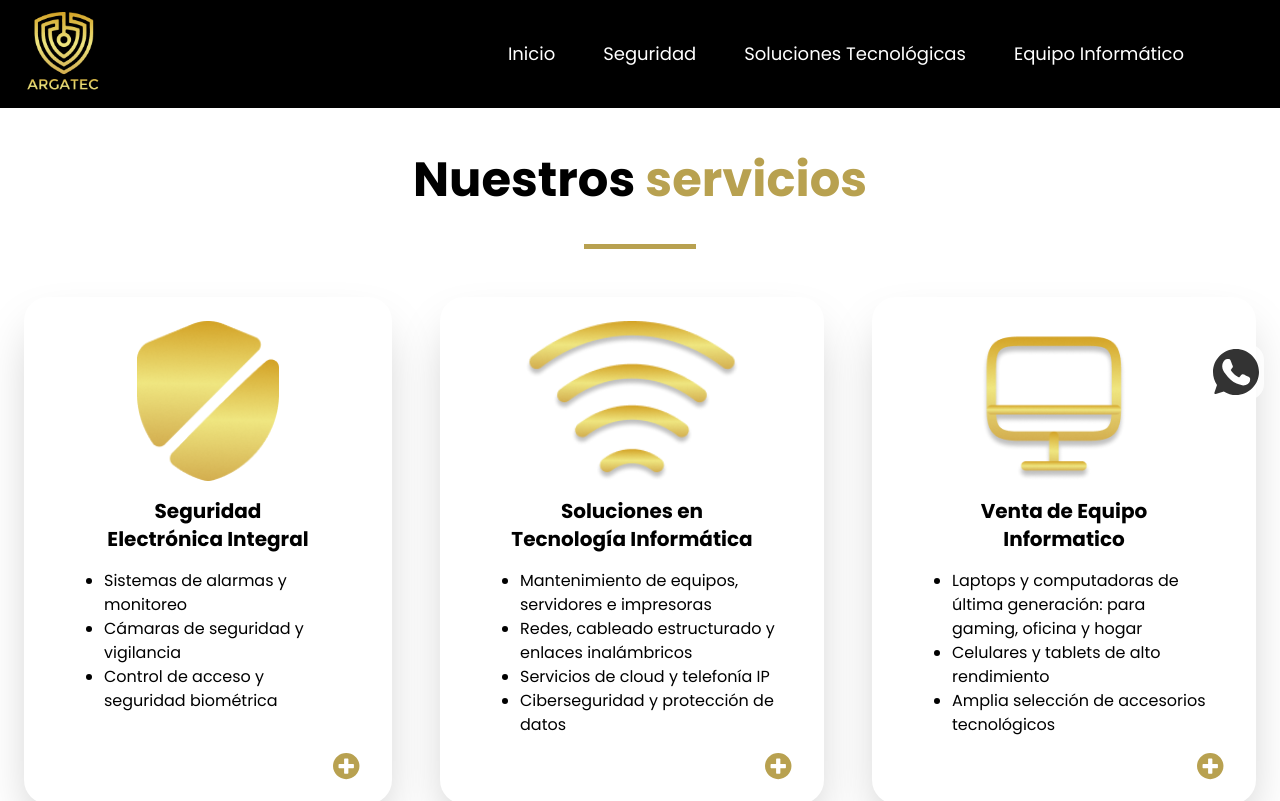
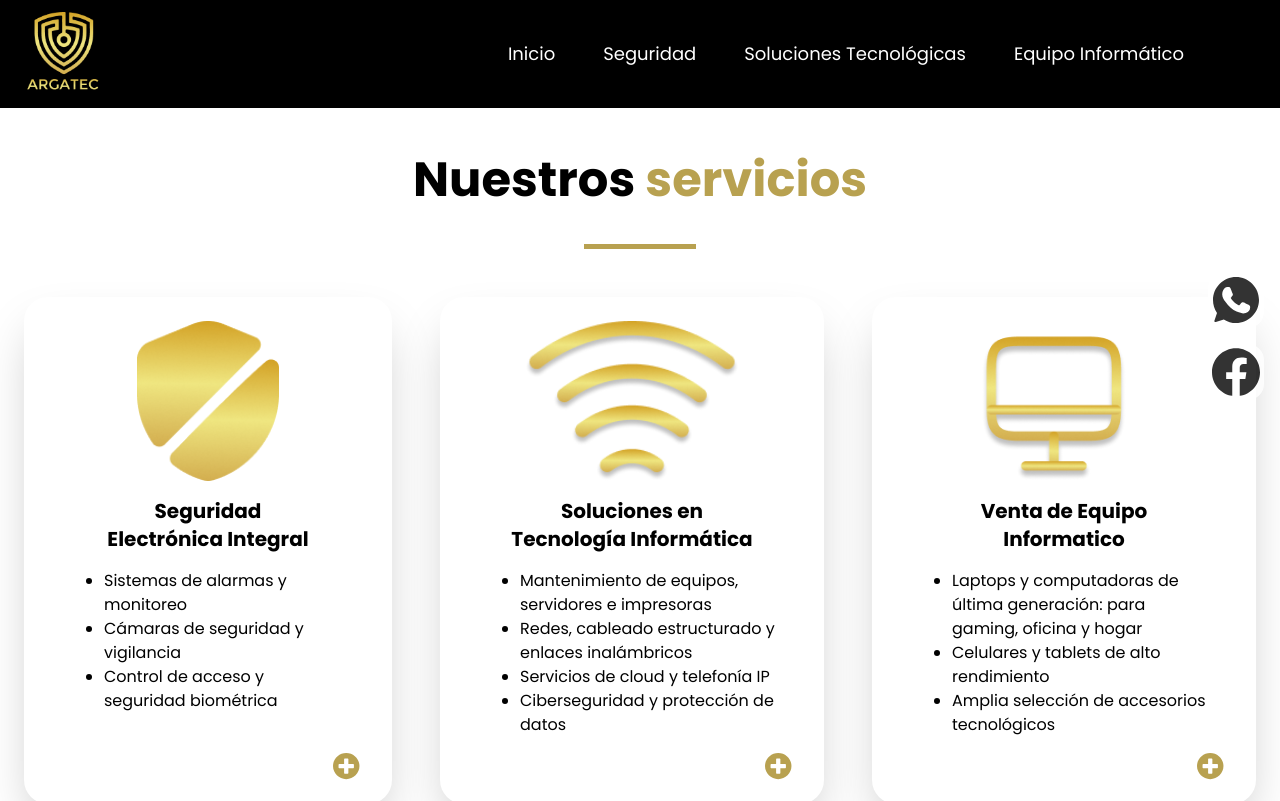
Before and after one commit to Argatec/argatec_website, a SvelteKit app: page / in a window 1280 px wide. Shown: the top 801 px of the page. Built offline with nearby package versions, Linux system fonts and the light colour scheme.

Commit message:
Refactor Socials. Add Facebook.

```diff
--- a/src/components/socials.svelte
+++ b/src/components/socials.svelte
@@ -1,9 +1,11 @@
 <script>
   import { whatsapp_link } from "$lib/links";
+  import { facebook_link } from "$lib/links";
 </script>
 
-<div class="flex flex-col w-full items-end pr-4 sticky bottom-[400px] z-30">
-  <a href={$whatsapp_link} target="_blank" class="max-xl:absolute space-y-4 w-14 bg-white rounded-2xl p-1 opacity-80">
+<div class="w-full items-end pr-4 sticky bottom-[400px] z-30 space-y-4">
+  <div class="w-full h-14 flex justify-end">
+    <a href={$whatsapp_link} target="_blank" class=" space-y-4 bg-white rounded-2xl p-1 opacity-80">
       <svg
         enable-background="new 0 0 24 24"
         height="100%"
@@ -22,3 +24,9 @@
       >
     </a>
   </div>
+  <div class="w-full h-14 flex justify-end">
+    <a href={$facebook_link} target="_blank" class=" space-y-4 bg-white rounded-2xl p-1 opacity-80">
+      <svg height="100%" style="fill-rule:evenodd;clip-rule:evenodd;stroke-linejoin:round;stroke-miterlimit:2;" version="1.1" viewBox="0 0 512 512" width="100%" xml:space="preserve" xmlns="http://www.w3.org/2000/svg" xmlns:xlink="http://www.w3.org/1999/xlink"><path d="M512,257.555c0,-141.385 -114.615,-256 -256,-256c-141.385,0 -256,114.615 -256,256c0,127.777 93.616,233.685 216,252.89l0,-178.89l-65,0l0,-74l65,0l0,-56.4c0,-64.16 38.219,-99.6 96.695,-99.6c28.009,0 57.305,5 57.305,5l0,63l-32.281,0c-31.801,0 -41.719,19.733 -41.719,39.978l0,48.022l71,0l-11.35,74l-59.65,0l0,178.89c122.385,-19.205 216,-125.113 216,-252.89Z" style="fill-rule:nonzero;"/></svg>
+    </a>
+  </div>
+</div>
```
Lines whose indentation alone changed are shown as unchanged.
